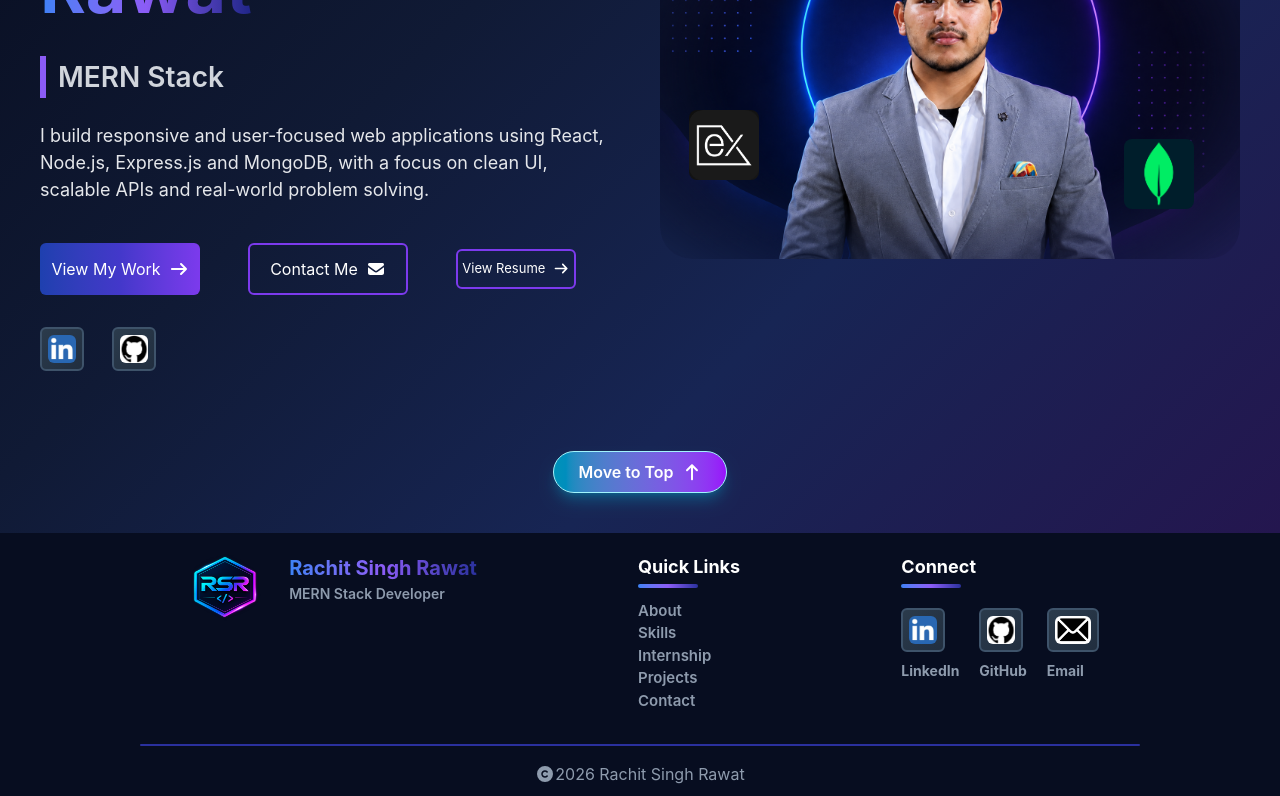
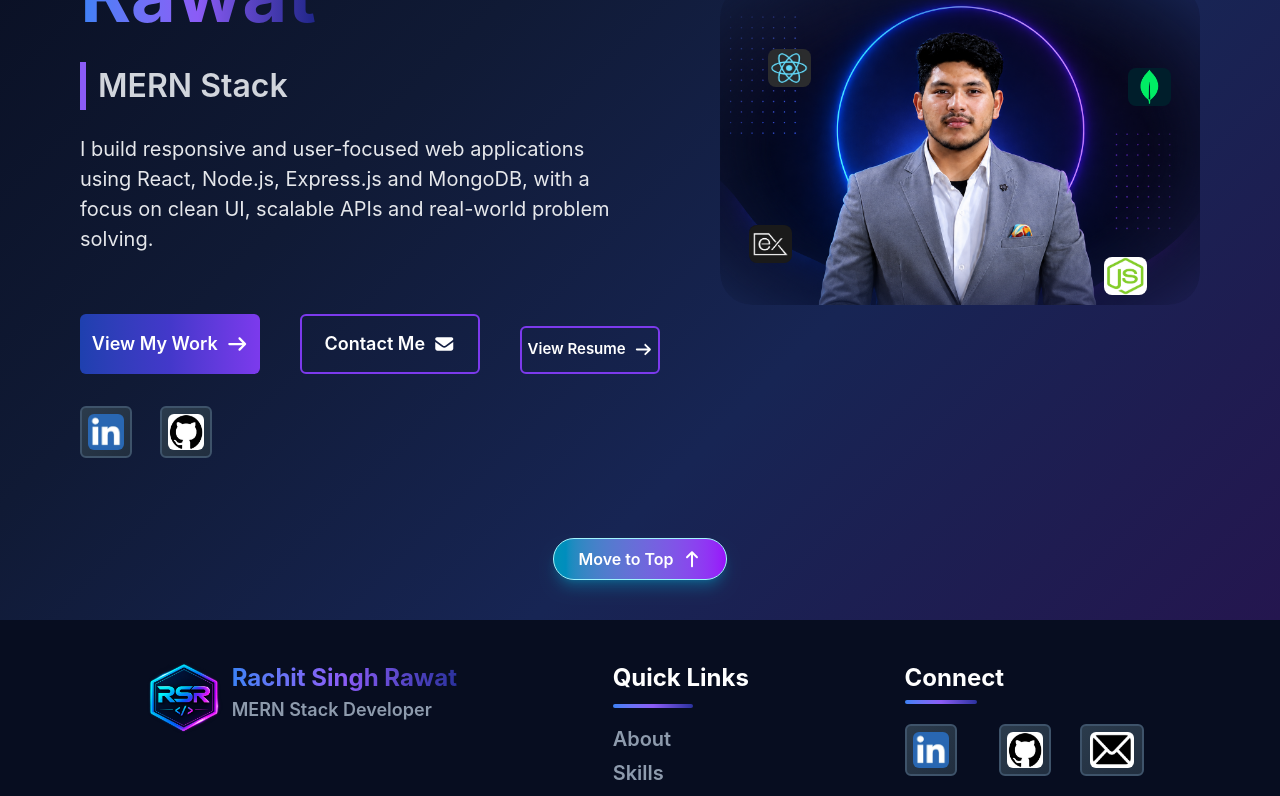
Before and after one commit to RachitRawat720/portfolio-website, a React (Vite) app: page / in a window 1280 px wide. Shown: the part 320-1116 px from the top of the page. Built offline with nearby package versions, Linux system fonts and the light colour scheme.

Commit message:
adding responsiveness

```diff
--- a/src/components/Home.jsx
+++ b/src/components/Home.jsx
@@ -16,69 +16,74 @@ import MoveToTop from './MoveToTop';
 
 const Home = () => {
     return (
-        <div className='flex flex-col px-10 overflow-hidden py-8 gap-5 bg-[linear-gradient(135deg,#080D1F_0%,#101A35_35%,#172554_65%,#24164F_100%)] pb-10'>
+        <div className='flex flex-col px-20 overflow-hidden py-8 gap-5 bg-[linear-gradient(135deg,#080D1F_0%,#101A35_35%,#172554_65%,#24164F_100%)] pb-10'>
 
-            <div className='flex gap-10'>
+            <div className='flex flex-col gap-20 lg:flex-row-reverse lg:gap-20 lg:mt-10'>
+
+                <motion.div initial={{opacity: 0, x: 400, scale: 0.3}} whileInView={{opacity: 1, x: 0, scale: 1}} transition={{duration: 2}} viewport={{ once: true}}
+                className='flex justify-center items-start lg:items-center lg:w-[50%]'>
+                    <div className='flex items-center justify-center w-[80%] md:w-[70%] lg:w-full relative'>
+                        <img src={profile_pic} className='mt-20 lg:mt-0 rounded-4xl w-full mid:w-full h-auto mask-[radial-gradient(ellipse_at_center,black_55%,transparent_100%)]'/>
+
+                        <div className='absolute h-[12%] w-[10%] lg:h-[12%] lg:w-[9%] sm:top-[20%] sm:left-[10%] mid:top-[18%] mid:left-[10%] overflow-hidden rounded-lg transition-transform duration-500 hover:rotate-180'>
+                            <img src={react_img} alt="" className='h-full w-full'/>
+                        </div>
+
+                        <div className='absolute h-[12%] w-[10%] lg:h-[12%] lg:w-[9%] sm:top-[26%] sm:left-[85%] mid:top-[24%] mid:left-[80%] overflow-hidden rounded-lg transition-transform duration-500 hover:rotate-180'>
+                            <img src={mongoDB_img} alt="" className='h-full w-full'/>
+                        </div>
+
+                        <div className='absolute h-[12%] w-[10%] lg:h-[12%] lg:w-[9%] sm:top-[85%] sm:left-[80%] mid:top-[60%] mid:left-[80%] overflow-hidden rounded-lg transition-transform duration-500 hover:rotate-180'>
+                            <img src={node_img} alt="" className='h-full w-full'/>
+                        </div>
+
+                        <div className='absolute h-[12%] w-[10%] lg:h-[12%] lg:w-[9%] sm:top-[75%] sm:left-[6%] mid:top-[55%] mid:left-[5%] overflow-hidden rounded-lg transition-transform duration-500 hover:rotate-180'>
+                            <img src={express_img} alt="" className='h-full w-full'/>
+                        </div>
+
+                    </div>
+                </motion.div>
+
                 <motion.div initial={{opacity: 0, x: -300, scale: 0.3}} whileInView={{opacity: 1, x: 0, scale: 1}} transition={{duration: 2}} viewport={{ once: true}}
-                className='w-1/2'>
+                className='flex flex-col items-start w-full lg:w-[50%]'>
                     <div initial={{opacity: 0, x: -300, scale: 0.3}} whileInView={{opacity: 1, x: 0, scale: 1}} transition={{duration: 2}} viewport={{ once: true}}
                     className='flex overflow-hidden '>
                             <img src={hi} className='h-7 w-9 mt-2 rounded-4xl'/>
                         <h3 className='text-[25px] ml-2 bg-linear-to-r from-[#3B82F6] via-[#8B5CF6] to-[#EC4899] bg-clip-text text-transparent'>Hello, I'm </h3>
                     </div>
 
-                    <h1 className='text-[70px] font-bold text-white'>Rachit Singh <span className='bg-linear-to-r from-[#3B82F6] via-[#8B5CF6] to-[#23299bd2] bg-clip-text text-transparent'>Rawat</span></h1>
+                    <h1 className='sm:text-[60px] md:text-[70px] lg:text-[60px] xl:text-[78px] font-bold text-white leading-18 mt-4 mb-4'>Rachit Singh <span className='bg-linear-to-r from-[#3B82F6] via-[#8B5CF6] to-[#23299bd2] bg-clip-text text-transparent 2xl:block 2xl:mt-5'>Rawat</span></h1>
 
-                    <div className='flex mt-4'>
+                    <div className='flex mt-4 2xl:mt-8'>
                         <div className='w-1.5 bg-[#8B5CF6]'></div>
-                        <h3 className='text-[28px] font-semibold ml-3 text-gray-300'><TypingText text="MERN Stack Developer" /></h3>
+                        <h3 className='sm:text-[26px] md:text-[28px] lg:text-[26px] xl:text-[32px] font-semibold ml-3 text-gray-300'><TypingText text="MERN Stack Developer" /></h3>
                     </div>
 
                     <div>
-                        <p className='text-[18px] mt-6 text-gray-200'>I build responsive and user-focused web applications using React, Node.js, Express.js and MongoDB, with a focus on clean UI, scalable APIs and real-world problem solving.</p>
+                        <p className='sm:text-[16px] md:text-[18px] lg:text-[16px] xl:text-[20px] mt-6 text-gray-200'>I build responsive and user-focused web applications using React, Node.js, Express.js and MongoDB, with a focus on clean UI, scalable APIs and real-world problem solving.</p>
                     </div>
 
-                    <div className='flex gap-12 mt-10 items-center'>
+                    <div className='flex gap-12 lg:gap-5 xl:gap-10 mt-10 xl:mt-15 items-end'>
                         <Link to='/projects'>
-                            <button className='bg-linear-to-r from-[#1E40AF] via-[#4338CA] to-[#7C3AED] text-white px-1 py-1 rounded-md flex gap-2 justify-center items-center w-40 h-13 text-[16px] hover:cursor-pointer transition-transform duration-300 ease-in-out hover:-translate-y-3'>View My Work<FontAwesomeIcon icon={faArrowRight} /></button>
+                            <button className='bg-linear-to-r from-[#1E40AF] via-[#4338CA] to-[#7C3AED] text-white px-1 py-1 rounded-md flex gap-2 justify-center items-center w-40 h-13 text-[16px] lg:w-35 lg:h-11 lg:text-[14px] xl:w-45 xl:h-15 xl:text-[18px] hover:cursor-pointer transition-transform duration-300 ease-in-out hover:-translate-y-3 font-semibold'>View My Work<FontAwesomeIcon icon={faArrowRight} /></button>
                         </Link>
 
                         <Link to='/contact'>
-                            <button className='border-2 border-[#7C3AED] text-white px-1 py-1 rounded-md gap-2 flex justify-center items-center w-40 h-13 text-[16px] hover:bg-linear-to-r from-[#1E40AF] via-[#4338CA] to-[#7C3AED] hover:border-none hover:cursor-pointer transition-transform duration-300 ease-in-out hover:-translate-y-3'>Contact Me<FontAwesomeIcon icon= {faEnvelope}></FontAwesomeIcon></button>
+                            <button className='border-2 border-[#7C3AED] text-white px-1 py-1 rounded-md gap-2 flex justify-center items-center w-40 h-13 text-[16px] lg:w-35 lg:h-11 lg:text-[14px] xl:w-45 xl:h-15 xl:text-[18px] hover:bg-linear-to-r from-[#1E40AF] via-[#4338CA] to-[#7C3AED] hover:border-none hover:cursor-pointer transition-transform duration-300 ease-in-out hover:-translate-y-3 font-semibold'>Contact Me<FontAwesomeIcon icon= {faEnvelope}></FontAwesomeIcon></button>
                         </Link>
 
-                        <a href="/resume.pdf" target="_blank" rel="noopener noreferrer"><button className='border-2 border-[#7C3AED] text-white px-1 py-1 rounded-md gap-2 flex justify-center items-center w-30 h-10 text-[13px] hover:bg-linear-to-r from-[#1E40AF] via-[#4338CA] to-[#7C3AED] hover:border-none hover:cursor-pointer transition-transform duration-300 ease-in-out hover:-translate-y-3'>View Resume<FontAwesomeIcon icon={faArrowRight}/></button>
+                        <a href="/resume.pdf" target="_blank" rel="noopener noreferrer"><button className='border-2 border-[#7C3AED] text-white px-1 py-1 rounded-md gap-2 flex justify-center items-center w-30 h-10 text-[13px] lg:w-25 lg:h-8 lg:text-[11px] xl:w-35 xl:h-12 xl:text-[15px] hover:bg-linear-to-r from-[#1E40AF] via-[#4338CA] to-[#7C3AED] hover:border-none hover:cursor-pointer transition-transform duration-300 ease-in-out hover:-translate-y-3 font-semibold'>View Resume<FontAwesomeIcon icon={faArrowRight}/></button>
                         </a>
                     </div>
 
 
-                    <div className='flex mt-8 gap-7'>
-                        <a href='https://www.linkedin.com/in/rachit-singh-rawat/' target='_blank' rel="noopener noreferrer" className='group block '><div className='w-11 h-11 border-2 border-[#3e536a] bg-linear-to-br from-[#2b3b4c] to-[#212e3f] rounded-md flex justify-center items-center transition-transform duration-300 ease-in-out group-hover:scale-150'><img src={linkedin_logo} className='w-7 h-7 rounded-md' alt="" /></div></a>
+                    <div className='flex mt-8 2xl:mt-12 gap-7'>
+                        <a href='https://www.linkedin.com/in/rachit-singh-rawat/' target='_blank' rel="noopener noreferrer" className='group block '><div className='w-11 h-11 xl:w-13 xl:h-13 border-2 border-[#3e536a] bg-linear-to-br from-[#2b3b4c] to-[#212e3f] rounded-md flex justify-center items-center transition-transform duration-300 ease-in-out group-hover:scale-150'><img src={linkedin_logo} className='w-7 h-7 xl:w-9 xl:h-9 rounded-md' alt="" /></div></a>
 
-                        <a href='https://github.com/RachitRawat720' target='_blank' rel="noopener noreferrer" className='group block'><div className='w-11 h-11 border-2 border-[#3e536a] bg-linear-to-br from-[#2b3b4c] to-[#212e3f] rounded-md flex items-center justify-center transition-transform duration-300 ease-in-out group-hover:scale-150'><img src={github_logo} className='w-7 h-7 rounded-md' alt="" /></div></a>
+                        <a href='https://github.com/RachitRawat720' target='_blank' rel="noopener noreferrer" className='group block'><div className='w-11 h-11 xl:w-13 xl:h-13 border-2 border-[#3e536a] bg-linear-to-br from-[#2b3b4c] to-[#212e3f] rounded-md flex items-center justify-center transition-transform duration-300 ease-in-out group-hover:scale-150'><img src={github_logo} className='w-7 h-7 xl:w-9 xl:h-9 rounded-md' alt="" /></div></a>
                     </div>
                 </motion.div>
 
-                <motion.div initial={{opacity: 0, x: 400, scale: 0.3}} whileInView={{opacity: 1, x: 0, scale: 1}} transition={{duration: 2}} viewport={{ once: true}}
-                className='w-1/2 relative'>
-                    <img src={profile_pic} className='mt-20 rounded-4xl w-full h-auto mask-[radial-gradient(ellipse_at_center,black_55%,transparent_100%)]'/>
-
-                    <div className='absolute h-[12%] w-[12%] top-[18%] left-[10%] overflow-hidden rounded-lg transition-transform duration-500 hover:rotate-180'>
-                        <img src={react_img} alt="" className='h-full w-full'/>
-                    </div>
-
-                    <div className='absolute h-[12%] w-[12%] top-[24%] left-[80%] overflow-hidden rounded-lg transition-transform duration-500 hover:rotate-180'>
-                        <img src={node_img} alt="" className='h-full w-full'/>
-                    </div>
-
-                    <div className='absolute h-[12%] w-[12%] top-[55%] left-[5%] overflow-hidden rounded-lg transition-transform duration-500 hover:rotate-180'>
-                        <img src={express_img} alt="" className='h-full w-full'/>
-                    </div>
-
-                    <div className='absolute h-[12%] w-[12%] top-[60%] left-[80%] overflow-hidden rounded-lg transition-transform duration-500 hover:rotate-180'>
-                        <img src={mongoDB_img} alt="" className='h-full w-full'/>
-                    </div>
-                </motion.div>
             </div>
 
             <MoveToTop />
--- a/src/components/Menu.jsx
+++ b/src/components/Menu.jsx
@@ -6,7 +6,7 @@ import { faXmark } from '@fortawesome/free-solid-svg-icons'
 const Menu = ({isMenuOpen, setIsMenuOpen}) => {
     return (
         <div className='fixed inset-0 pointer-events-none z-100'>
-            <div className = {`bg-linear-to-br from-[#202a65] to-[#0c1239] absolute top-0 right-0 w-[70%] h-full transition-transform duration-300 ease-in-out flex px-20 py-15 justify-between pointer-events-auto ${isMenuOpen? "translate-x-0" : "translate-x-full"}`}>
+            <div className = {`bg-linear-to-br from-[#202a65] to-[#0c1239] absolute top-0 right-0 w-[70%] h-full transition-transform duration-300 ease-in-out flex px-10 py-15 justify-between pointer-events-auto ${isMenuOpen? "translate-x-0" : "translate-x-full"}`}>
 
                 <div className='flex flex-col gap-2'>
                     <NavLink to={"/"} className={({isActive}) => `${isActive ? "text-cyan-400 text-[30px] font-semibold border-b-3 w-fit" : " text-white text-[22px] font-semibold"}`}>Home</NavLink>
--- a/src/components/footer.jsx
+++ b/src/components/footer.jsx
@@ -9,73 +9,73 @@ import { FontAwesomeIcon } from '@fortawesome/react-fontawesome'
 
 const footer = () => {
     return (
-        <div className='flex flex-col justify-evenly p-5 bg-[#070D20]'>
-            <div className='flex justify-evenly '>
-                <div className='flex gap-5'>
-                    <div className='w-22 h-18'>
+        <div className='flex flex-col justify-evenly px-5 py-10 bg-[#070D20]'>
+            <div className='flex gap-10 pl-20 flex-col md:flex-row md:pl-0 md:justify-evenly '>
+                <div className='flex flex-col md:flex-row'>
+                    <div className='w-22 h-18 lg:w-24 lg:h-20'>
                         <img src={logo} className='w-full h-full'/>
                     </div>
 
                     <div className='flex flex-col'>
-                        <h3 className='text-[20px] font-bold bg-linear-to-r from-[#3B82F6] via-[#8B5CF6] to-[#3239b9d2] bg-clip-text text-transparent'>
+                        <h3 className='text-[20px] lg:text-[24px] font-bold bg-linear-to-r from-[#3B82F6] via-[#8B5CF6] to-[#3239b9d2] bg-clip-text text-transparent'>
                             Rachit Singh Rawat
                         </h3>
 
-                        <h4 className='text-[14px] font-semibold text-[#8e9bad]'>
+                        <h4 className='text-[14px] lg:text-[18px] font-semibold text-[#8e9bad]'>
                             MERN Stack Developer
                         </h4>
                     </div>
                 </div>
 
-                <div className='flex flex-col'>
-                    <h3 className='text-[18px] text-white font-bold'>Quick Links</h3>
-                    <div className='w-15 h-1 mt-1 mb-3 bg-linear-to-r from-[#3B82F6] via-[#8B5CF6] to-[#3239b9d2] rounded-full'></div>
+                <div className='flex flex-col gap-1'>
+                    <h3 className='text-[18px] lg:text-[24px] text-white font-bold'>Quick Links</h3>
+                    <div className='w-15 lg:w-20 h-1 mt-1 mb-3 bg-linear-to-r from-[#3B82F6] via-[#8B5CF6] to-[#3239b9d2] rounded-full'></div>
 
-                    <NavLink to={"/"} className={({isActive}) => `${isActive ? "hidden" : "text-[#8e9bad] font-semibold text-[15px]"}`}>Home</NavLink>
+                    <NavLink to={"/"} className={({isActive}) => `${isActive ? "hidden" : "text-[#8e9bad] font-semibold text-[15px] lg:text-[20px]"}`}>Home</NavLink>
 
-                    <NavLink to={"/About"} className={({isActive}) => `${isActive ? "hidden" : "text-[#8e9bad] font-semibold text-[15px]"}`}>About</NavLink>
+                    <NavLink to={"/about"} className={({isActive}) => `${isActive ? "hidden" : "text-[#8e9bad] font-semibold text-[15px] lg:text-[20px]"}`}>About</NavLink>
 
-                    <NavLink to={"/Skills"} className={({isActive}) => `${isActive ? "hidden" : "text-[#8e9bad] font-semibold text-[15px]"}`}>Skills</NavLink>
+                    <NavLink to={"/skills"} className={({isActive}) => `${isActive ? "hidden" : "text-[#8e9bad] font-semibold text-[15px] lg:text-[20px]"}`}>Skills</NavLink>
 
-                    <NavLink to={"/Internship"} className={({isActive}) => `${isActive ? "hidden" : "text-[#8e9bad] font-semibold text-[15px]"}`}>Internship</NavLink>
+                    <NavLink to={"/internship"} className={({isActive}) => `${isActive ? "hidden" : "text-[#8e9bad] font-semibold text-[15px] lg:text-[20px]"}`}>Internship</NavLink>
 
-                    <NavLink to={"/Projects"} className={({isActive}) => `${isActive ? "hidden" : "text-[#8e9bad] font-semibold text-[15px]"}`}>Projects</NavLink>
+                    <NavLink to={"/projects"} className={({isActive}) => `${isActive ? "hidden" : "text-[#8e9bad] font-semibold text-[15px] lg:text-[20px]"}`}>Projects</NavLink>
 
-                    <NavLink to={"/Contact"} className={({isActive}) => `${isActive ? "hidden" : "text-[#8e9bad] font-semibold text-[15px]"}`}>Contact</NavLink>
+                    <NavLink to={"/contact"} className={({isActive}) => `${isActive ? "hidden" : "text-[#8e9bad] font-semibold text-[15px] lg:text-[20px]"}`}>Contact</NavLink>
                 </div>
 
                 <div className='flex flex-col'>
-                    <h3 className='text-[18px] text-white font-bold'>Connect</h3>
-                    <div className='w-15 h-1 mt-1 bg-linear-to-r from-[#3B82F6] via-[#8B5CF6] to-[#3239b9d2] rounded-full'></div>
+                    <h3 className='text-[18px] lg:text-[24px] text-white font-bold'>Connect</h3>
+                    <div className='w-15 lg:w-18 h-1 mt-1 bg-linear-to-r from-[#3B82F6] via-[#8B5CF6] to-[#3239b9d2] rounded-full'></div>
 
-                    <div className='flex gap-5 justify-between pt-5'>
-                        <div className='flex flex-col justify-center items-start gap-2'>
-                            <a href='https://www.linkedin.com/in/rachit-singh-rawat/' target='_blank' rel="noopener noreferrer" className='group block '><div className='w-11 h-11 border-2 border-[#3e536a] bg-linear-to-br from-[#2b3b4c] to-[#212e3f] rounded-md flex justify-center items-center transition-transform duration-300 ease-in-out group-hover:scale-150'><img src={linkedin_logo} className='w-7 h-7 rounded-md' alt="" /></div></a>
+                    <div className='flex gap-5 pt-5 md:justify-between'>
+                        <div className='flex flex-col justify-center items-start gap-2 lg:gap-4'>
+                            <a href='https://www.linkedin.com/in/rachit-singh-rawat/' target='_blank' rel="noopener noreferrer" className='group block '><div className='w-11 h-11 lg:w-13 lg:h-13 border-2 border-[#3e536a] bg-linear-to-br from-[#2b3b4c] to-[#212e3f] rounded-md flex justify-center items-center transition-transform duration-300 ease-in-out group-hover:scale-150'><img src={linkedin_logo} className='w-7 h-7 lg:w-9 lg:h-9 rounded-md' alt="" /></div></a>
 
-                            <p className='text-[#8e9bad] text-[14px] font-bold'>LinkedIn</p>
+                            <p className='text-[#8e9bad] text-[14px] lg:text-[18px] font-bold'>LinkedIn</p>
                         </div>
 
-                        <div className='flex flex-col justify-center items-start gap-2'>
-                            <a href='https://github.com/RachitRawat720' target='_blank' rel="noopener noreferrer" className='group block'><div className='w-11 h-11 border-2 border-[#3e536a] bg-linear-to-br from-[#2b3b4c] to-[#212e3f] rounded-md flex items-center justify-center transition-transform duration-300 ease-in-out group-hover:scale-150'><img src={github_logo} className='w-7 h-7 rounded-md' alt="" /></div></a>
+                        <div className='flex flex-col justify-center items-start gap-2 lg:gap-4'>
+                            <a href='https://github.com/RachitRawat720' target='_blank' rel="noopener noreferrer" className='group block'><div className='w-11 h-11 lg:w-13 lg:h-13 border-2 border-[#3e536a] bg-linear-to-br from-[#2b3b4c] to-[#212e3f] rounded-md flex items-center justify-center transition-transform duration-300 ease-in-out group-hover:scale-150'><img src={github_logo} className='w-7 h-7 lg:w-9 lg:h-9 rounded-md' alt="" /></div></a>
 
-                            <p className='text-[#8e9bad] text-[14px] font-bold'>GitHub</p>
+                            <p className='text-[#8e9bad] text-[14px] lg:text-[18px] font-bold'>GitHub</p>
                         </div>
 
-                        <div className='flex flex-col justify-center items-start gap-2'>
-                            <a href='mailto:rachitrawat720@gmail.com' target='_blank' rel="noopener noreferrer" className='group block'><div className='w-13 h-11 border-2 border-[#3e536a] bg-linear-to-br from-[#2b3b4c] to-[#212e3f] rounded-md flex items-center justify-center transition-transform duration-300 ease-in-out group-hover:scale-150'><img src={email_logo} className='w-9 h-7 rounded-md' alt="" /></div></a>
+                        <div className='flex flex-col justify-center items-start gap-2 lg:gap-4'>
+                            <a href='mailto:rachitrawat720@gmail.com' target='_blank' rel="noopener noreferrer" className='group block'><div className='w-13 h-11 lg:w-16 lg:h-13 border-2 border-[#3e536a] bg-linear-to-br from-[#2b3b4c] to-[#212e3f] rounded-md flex items-center justify-center transition-transform duration-300 ease-in-out group-hover:scale-150'><img src={email_logo} className='w-9 h-7 lg:w-11 lg:h-9 rounded-md' alt="" /></div></a>
 
-                            <p className='text-[#8e9bad] text-[14px] font-bold'>Email</p>
+                            <p className='text-[#8e9bad] text-[14px] lg:text-[18px] font-bold'>Email</p>
                         </div>
                     </div>
                 </div>
             </div>
 
-            <div className='flex flex-col px-30'>
+            <div className='flex flex-col px-10'>
                 <div className='flex justify-center items-center h-0.5 bg-[#3239b9d2] rounded-full mt-8'></div>
 
                 <div className='flex items-center justify-center mt-4'>
                     <FontAwesomeIcon icon={faCopyright} className='text-[16px]' color='#8e9bad'/>
-                    <p className='text-[#8e9bad] text-[16px]'>2026 Rachit Singh Rawat</p>
+                    <p className='text-[#8e9bad] text-[16px] lg:text-[20px]'>2026 Rachit Singh Rawat</p>
                 </div>
             </div>
         </div>
--- a/src/index.css
+++ b/src/index.css
@@ -1,5 +1,6 @@
 @import "tailwindcss";
 
 @theme {
-    --breakpoint-xs: 400;
+    --breakpoint-xs: 400px;
+    --breakpoint-mid: 900px;
 }
```
